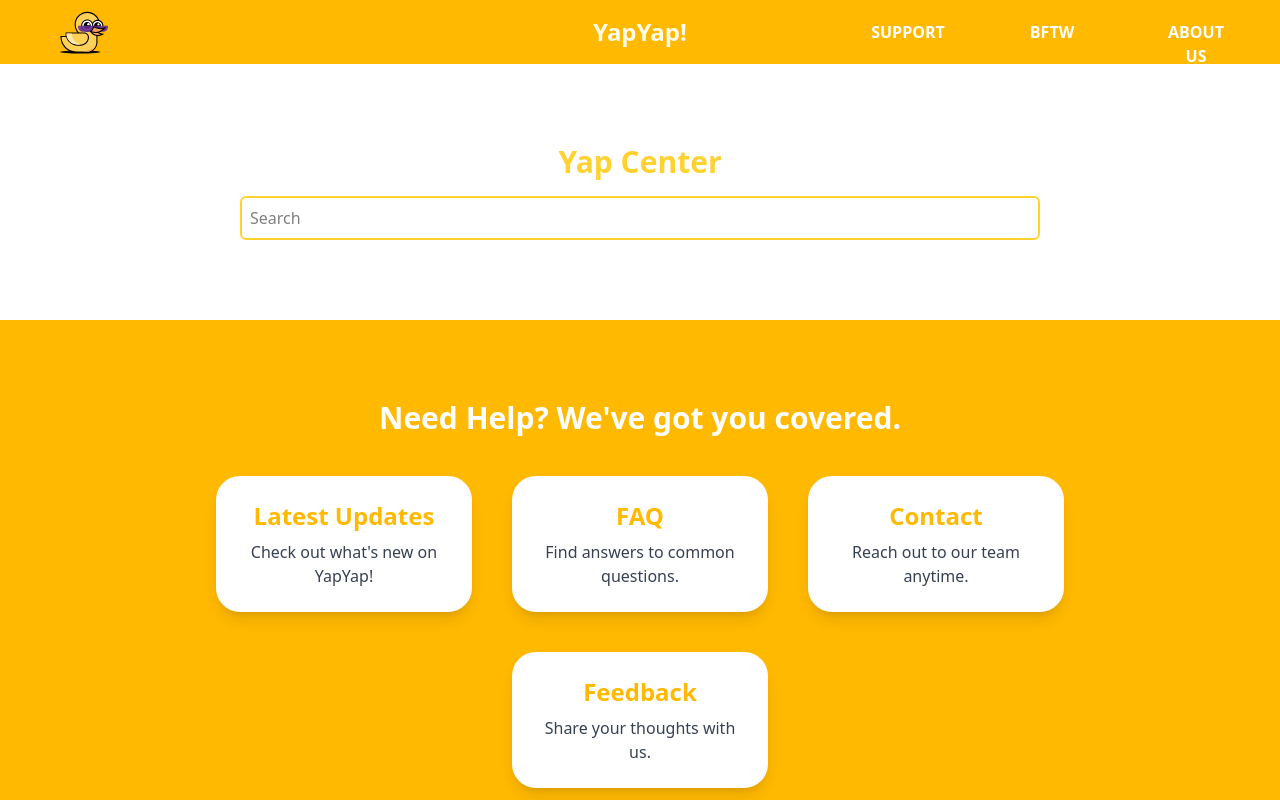
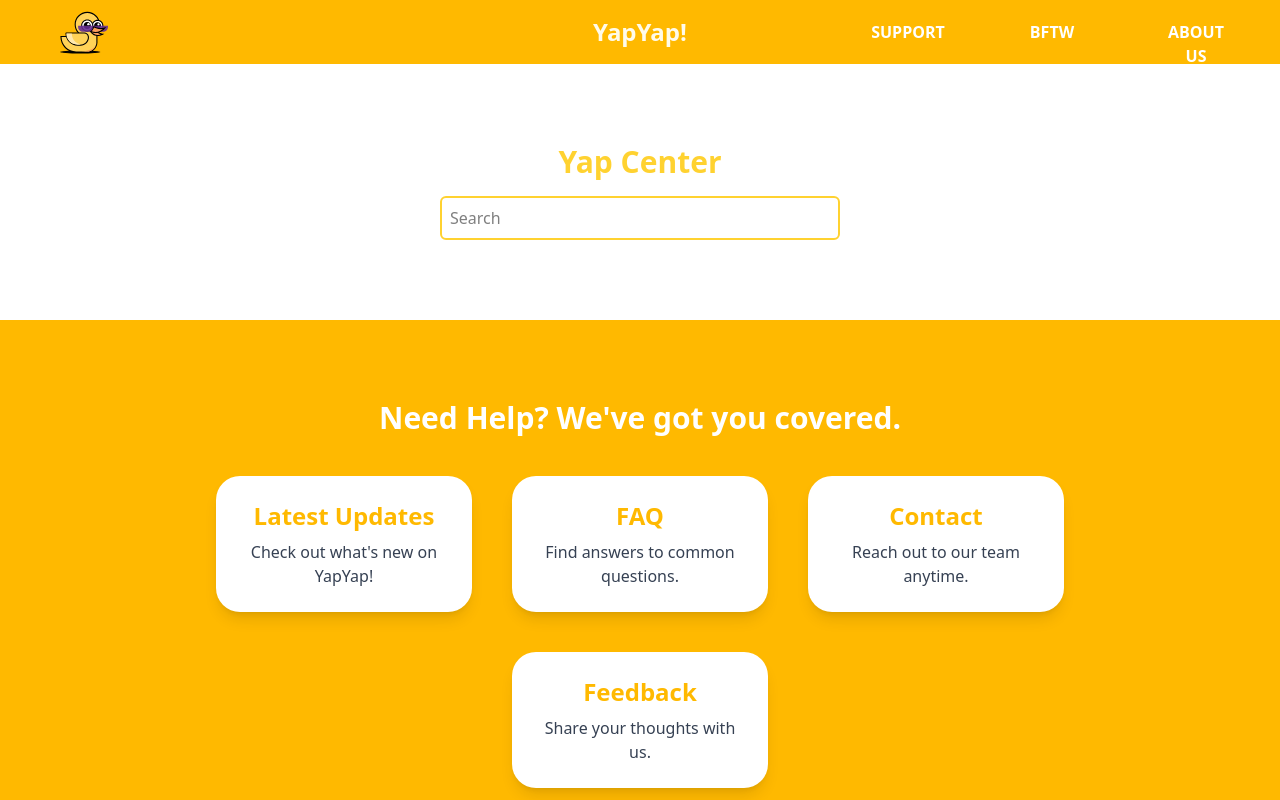
Before and after one commit to FardinAhmed3/YapYap, a React (Vite) app in the folder frontend/: page /support in a window 1280 px wide. Shown: the top 800 px of the page. Built offline with nearby package versions, Linux system fonts and the light colour scheme.

Commit message:
fix: consistent scale

```diff
--- a/frontend/src/pages/SupportPage.jsx
+++ b/frontend/src/pages/SupportPage.jsx
@@ -5,17 +5,15 @@ import Footer from '../components/Footer';
 
 const SupportPage = () => {
     return (
-        <>
-            <div>
-                <Navbar />
+        <div className="flex flex-col min-h-screen bg-amber-600">
+            <Navbar />
+
+            <div className="h-64 w-full flex flex-col justify-center items-center m-0 p-20 bg-white">
+                <h1 className="text-3xl font-bold text-amber-300 mb-4">Yap Center</h1>
+                <input className="p-2 border-2 w-100 border-amber-300 rounded-md" placeholder="Search" />
             </div>
 
-            <div className="h-64 w-full flex flex-col justify-center items-center m-0 p-20">
-                <h1 className="text-3xl font-bold text-amber-300 mb-4">Yap Center</h1>
-                <input className="p-2 border-2 w-200 border-amber-300 rounded-md" placeholder="Search" />
-            </div>
-
-            <div className="h-125 w-full bg-amber-400 m-0 p-20">
+            <div className="bg-amber-400 m-0 p-20">
                 <h1 className="text-3xl font-bold text-white mb-4 flex flex-col justify-center items-center">Need Help? We've got you covered.</h1>
                 <div className='flex flex-wrap justify-center gap-10 m-10'>
                     <SupportBox page="/updates" title="Latest Updates" desc="Check out what's new on YapYap!"/>
@@ -24,9 +22,11 @@ const SupportPage = () => {
                     <SupportBox page="/feedback" title="Feedback" desc="Share your thoughts with us."/>
                 </div>
             </div>
-            <Footer/>
-        </>
+
+            <Footer />
+        </div>
     );
 };
 
+
 export default SupportPage;
```
